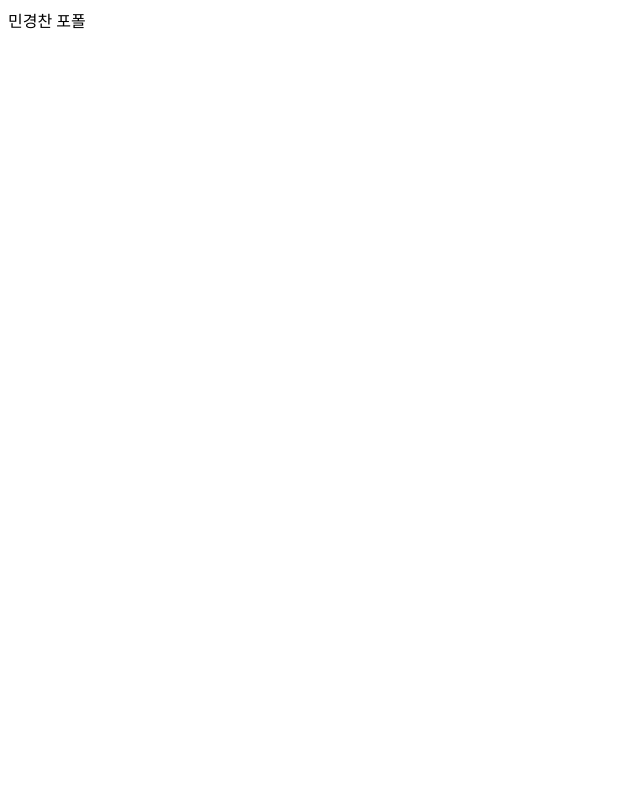
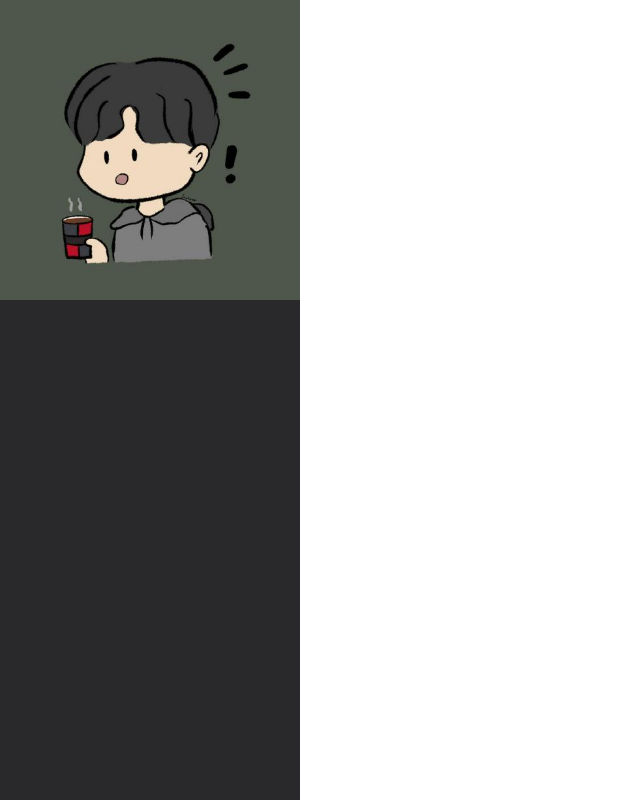
Before and after one commit to jochongs/portfolio, a React (Create React App) app: page / in a window 1280 px wide. Shown: the top 800 px of the page, without its empty margins (0-640 px from the left). Built offline with nearby package versions, Linux system fonts and the light colour scheme.

Commit message:
feat: create SideBar component

```diff
--- a/src/App.jsx
+++ b/src/App.jsx
@@ -1,9 +1,10 @@
-import Header from './component/Header';
+import MainPage from './page/MainPage';
+import './scss/default.scss';
 
 function App() {
   return (
     <div className="App">
-      <Header></Header>
+      <MainPage></MainPage>
     </div>
   );
 }
--- a/src/component/Header.jsx
+++ b/src/component/Header.jsx
@@ -1,5 +1,7 @@
+import '../scss/Header.scss';
+
 function Header() {
-  return <header>민경찬 포폴</header>;
+  return <header>민경찬</header>;
 }
 
 export default Header;
--- /dev/null
+++ b/src/component/SideBar.jsx
@@ -0,0 +1,14 @@
+import '../scss/SideBar.scss';
+
+function SideBar() {
+  return (
+    <div className="sidebar">
+      <div className="profile_img_div">
+        <img src="./img/profile_img.png" alt="" />
+      </div>
+      <div className="side_bar_content"></div>
+    </div>
+  );
+}
+
+export default SideBar;
--- /dev/null
+++ b/src/page/MainPage.jsx
@@ -0,0 +1,14 @@
+import SideBar from '../component/SideBar';
+import '../scss/page.scss';
+import '../scss/MainPage.scss';
+
+function MainPage() {
+  return (
+    <div className="page_container">
+      <SideBar></SideBar>
+      <div className="contents_div"></div>
+    </div>
+  );
+}
+
+export default MainPage;
--- /dev/null
+++ b/src/scss/Header.scss
@@ -0,0 +1,4 @@
+header {
+  width: 1000px;
+  max-width: 100%;
+}
--- /dev/null
+++ b/src/scss/MainPage.scss
@@ -0,0 +1,4 @@
+.main_page {
+  display: flex;
+  height: 100%;
+}
--- /dev/null
+++ b/src/scss/SideBar.scss
@@ -0,0 +1,20 @@
+.sidebar {
+  position: absolute;
+  width: 300px;
+  height: 100%;
+  background-color: #eee;
+
+  .profile_img_div {
+    width: 100%;
+    height: 300px;
+
+    img {
+      width: 100%;
+    }
+  }
+
+  .side_bar_content {
+    height: 100%;
+    background-color: rgb(41, 41, 43);
+  }
+}
--- /dev/null
+++ b/src/scss/default.scss
@@ -0,0 +1,3 @@
+body {
+  margin: 0;
+}
--- /dev/null
+++ b/src/scss/page.scss
@@ -0,0 +1,8 @@
+.page_container {
+  display: flex;
+  height: 100%;
+
+  & > div {
+    height: 100%;
+  }
+}
```
Also changed, not shown: public/img/profile_img.png (added).
